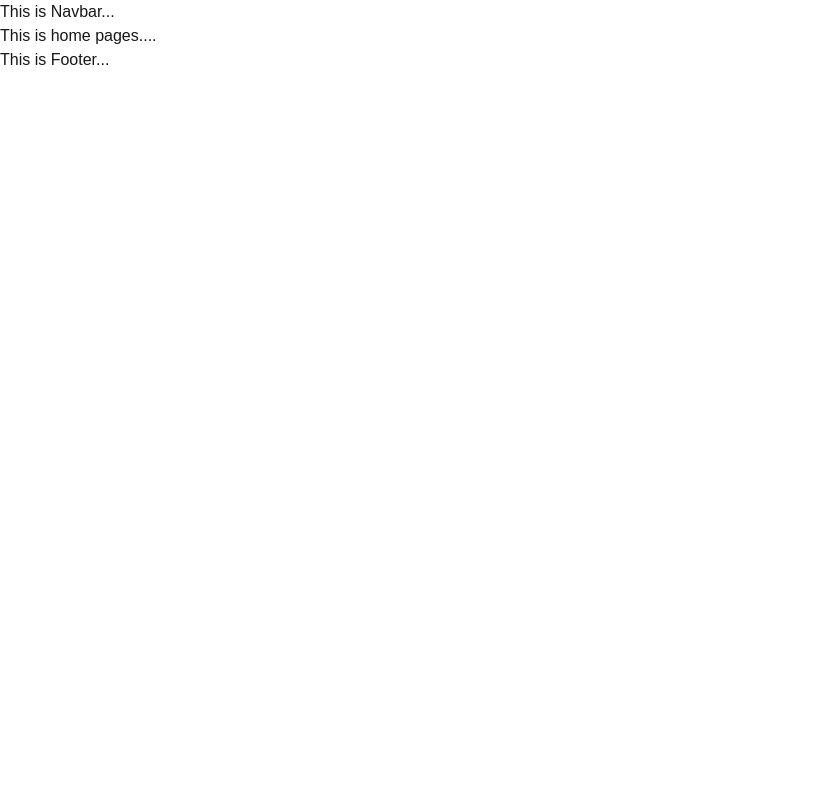
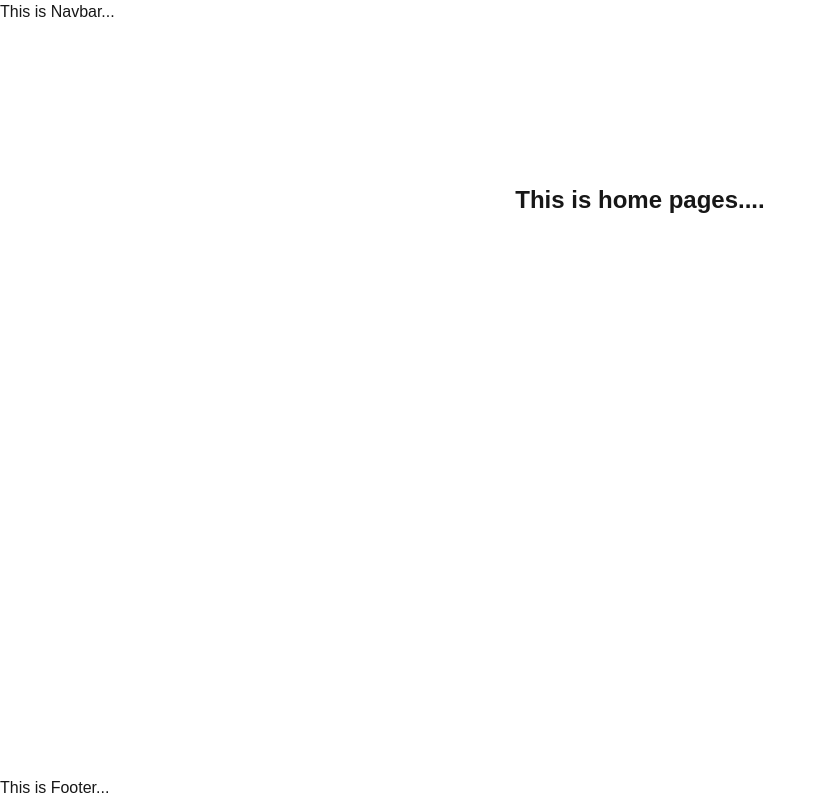
Before and after one commit to juyel66/CallmeAI, a Next.js app: page / in a window 1280 px wide. Shown: the whole page, without its empty margins (0-826 px from the left). Built offline with nearby package versions, Linux system fonts and the light colour scheme.

Commit message:
refactor: update DashboardLayout structure and clean up styles

```diff
--- a/app/(WIthCommonLayout)/Layout.tsx
+++ b/app/(WIthCommonLayout)/Layout.tsx
@@ -4,13 +4,16 @@ import Navbar from "../pages/Navbar/Navbar";
 
 const DashboardLayout = ({children}: {children: React.ReactNode}) => {
     return (
-        <div>
-
-
+        <div className="min-h-screen flex flex-col">
             <Navbar />
-             {children}
+            <main className="flex-1
+            // remove this style
+             text-center mt-40 text-2xl font-bold
+             //remove this style
+             ">
+                {children}
+            </main>
             <Footer />
-
         </div>
     );
 };
```
